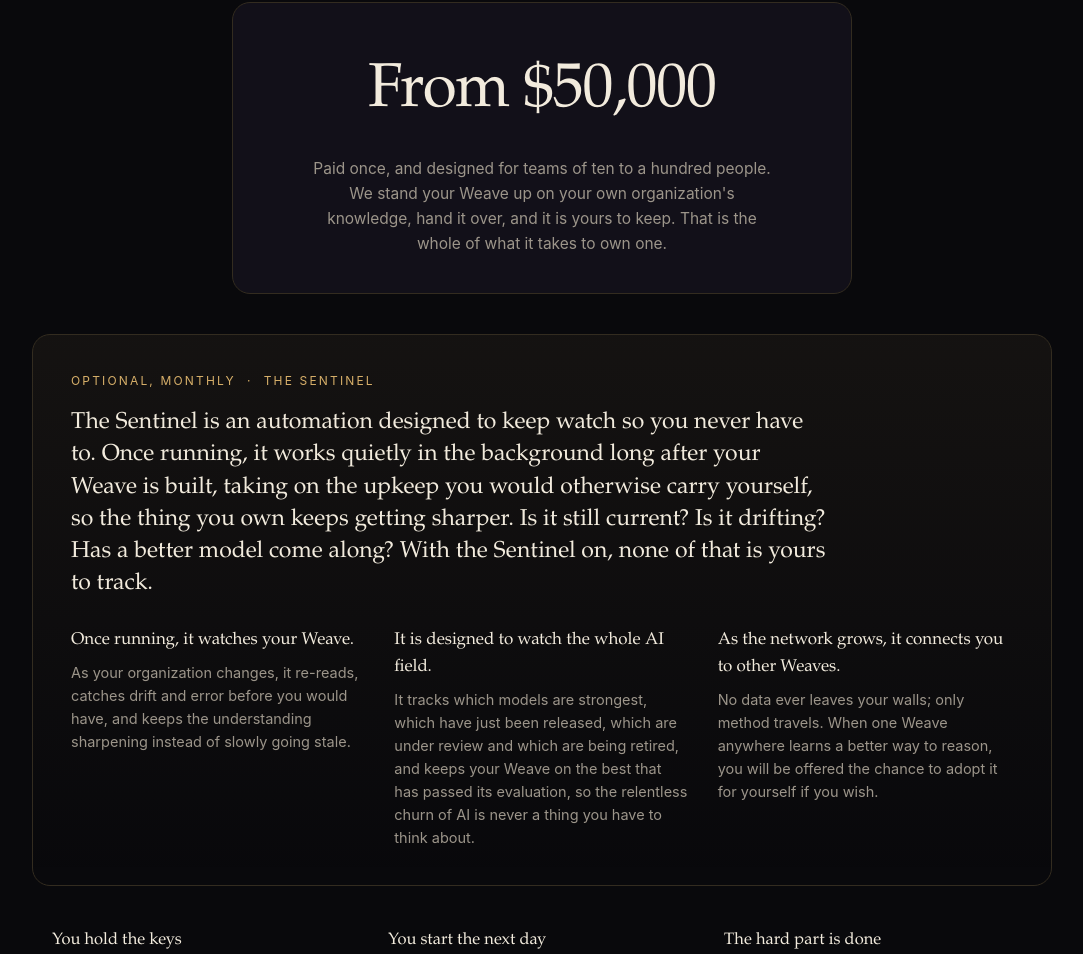
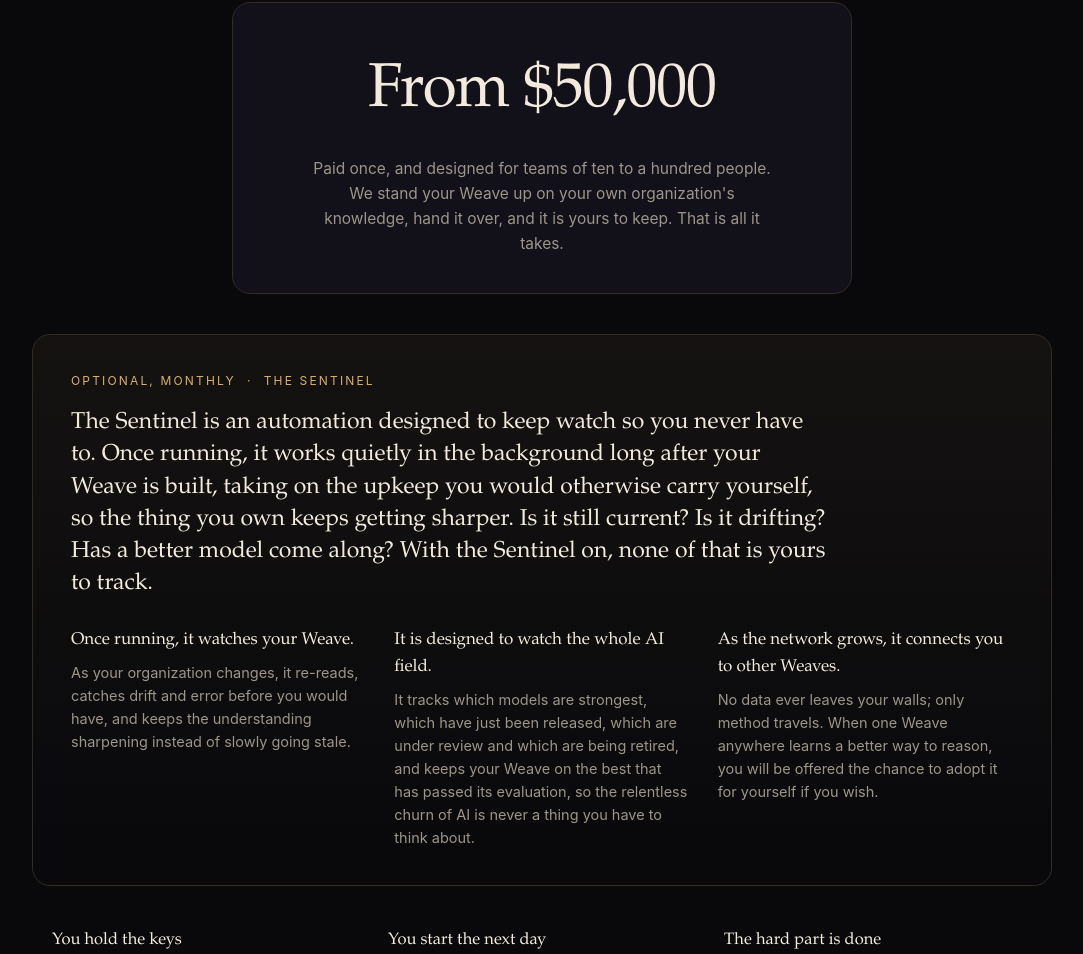
Before and after one commit to dougguion-yabble/weavedeep-site, a plain HTML site: page index.html in a window 1280 px wide. Shown: the part 8708-9662 px from the top of the page, without its empty margins (98-1181 px from the left). Drawn offline with Linux system fonts and the light colour scheme; animation ran at ten frames a second.

Commit message:
Tighten pricing closing line

```diff
--- a/index.html
+++ b/index.html
@@ -518,7 +518,7 @@
       <p class="muted rv d1" style="text-align:center; max-width:740px; margin:0 auto 46px">Weave is not rented. We have all watched software turn ownership into a subscription, so that you repurchase your own dream home every spring and lose the keys the day you stop paying. Your organization's understanding of itself is the last thing that should work that way, so you buy it once, your knowledge and its memory live in stores you own, and it stays yours even if you walk away.</p>
       <div class="price-hero rv d1">
         <div class="ph-amt">From $50,000</div>
-        <div class="ph-sub">Paid once, and designed for teams of ten to a hundred people. We stand your Weave up on your own organization's knowledge, hand it over, and it is yours to keep. That is the whole of what it takes to own one.</div>
+        <div class="ph-sub">Paid once, and designed for teams of ten to a hundred people. We stand your Weave up on your own organization's knowledge, hand it over, and it is yours to keep. That is all it takes.</div>
       </div>
       <div class="sentinel rv d1">
         <div class="sent-k">Optional, monthly &nbsp;&middot;&nbsp; the Sentinel</div>
```
